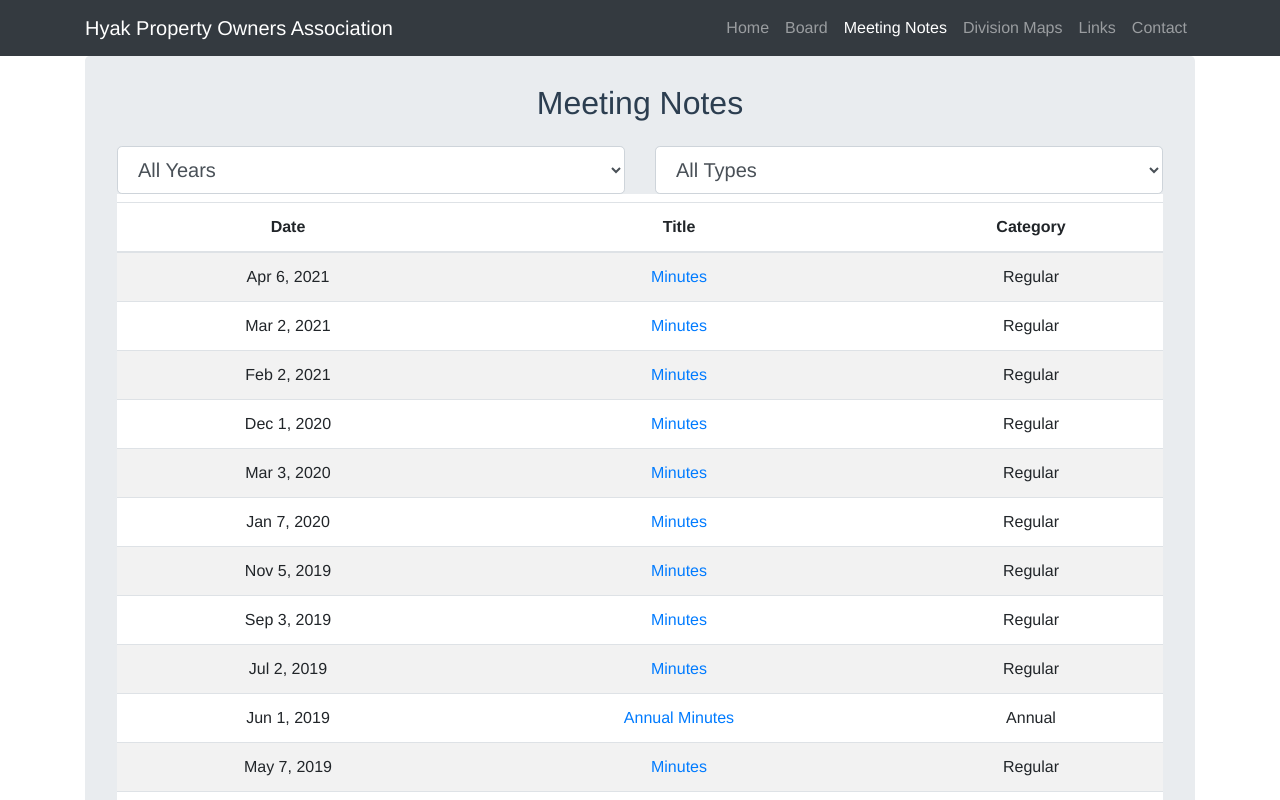
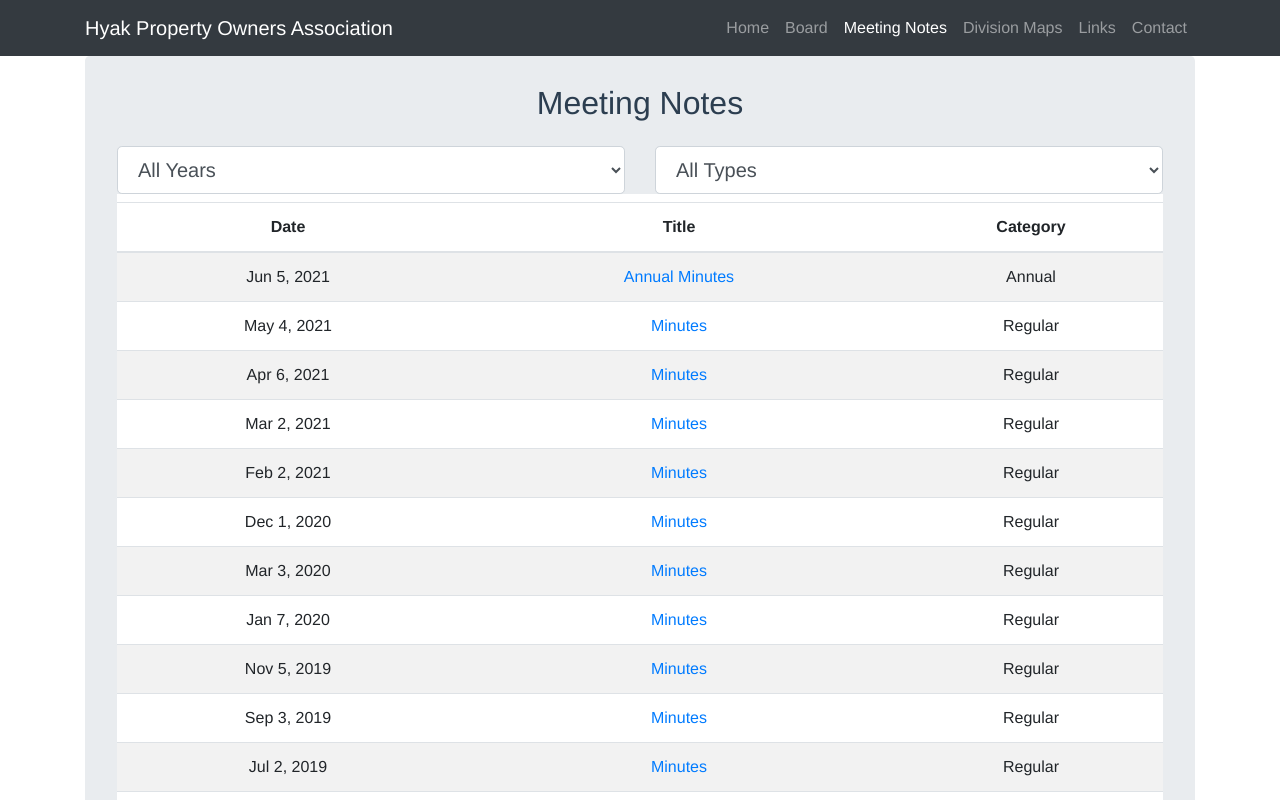
Before and after one commit to TheGauntt/hyak.life, a Vue app: page /meeting_notes in a window 1280 px wide. Shown: the top 800 px of the page. Built offline with nearby package versions, Linux system fonts and the light colour scheme; what vue-toasted would draw is missing.

Commit message:
One more round

```diff
--- a/src/data/meetingNotes.ts
+++ b/src/data/meetingNotes.ts
@@ -14,6 +14,18 @@ export interface IMeeting {
  * 2021 - What have you done with your hair?
  */
 const entriesFor2021: IMeeting[] = [
+  {
+    date: "2021-06-05",
+    category: "annual",
+    title: "Annual Minutes",
+    filename: "HPOA Annual Meeting Minutes 06-05-2021.pdf",
+  },
+  {
+    date: "2021-05-04",
+    category: "regular",
+    title: "Minutes",
+    filename: "05-04-2021 minutes.pdf",
+  },
   {
     date: "2021-04-06",
     category: "regular",
--- a/src/views/Home.vue
+++ b/src/views/Home.vue
@@ -5,7 +5,7 @@
       <div class="row">
         <div class="col-lg-12">
           <div class="alert alert-warning alert-dismissible fade show mt-2" role="alert">
-           <a href="/meeting_notes">Meeting notes</a> updated (April 6th, 2021)
+           <a href="/meeting_notes">Meeting notes</a> updated! (and a very happy farewell to expert notetaker P.H.)
             <button type="button" class="close" data-dismiss="alert" aria-label="Close">
               <span aria-hidden="true">&times;</span>
             </button>
```
Also changed, not shown: 2 other files (tests, documents, lock files or other folders).
